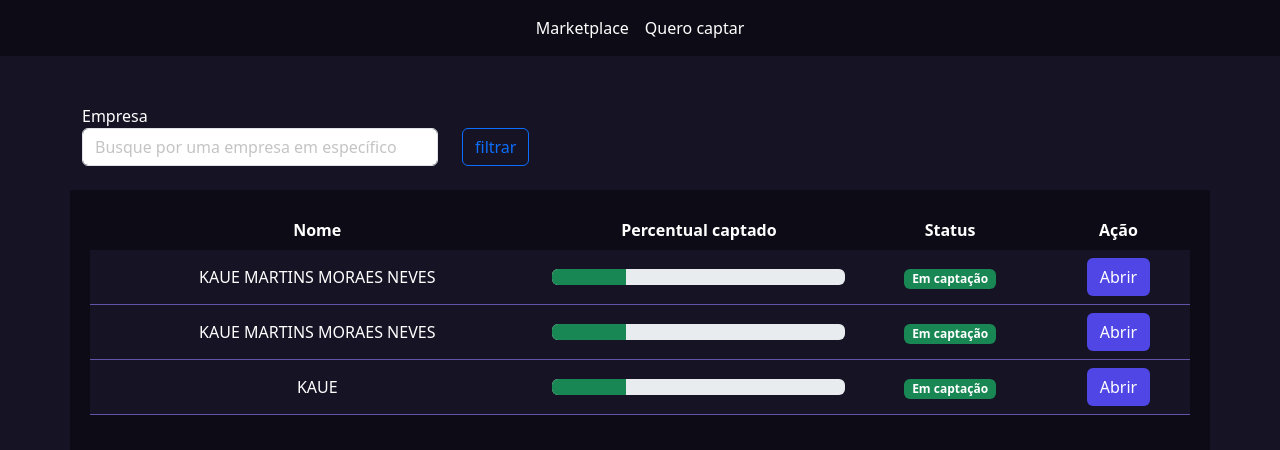
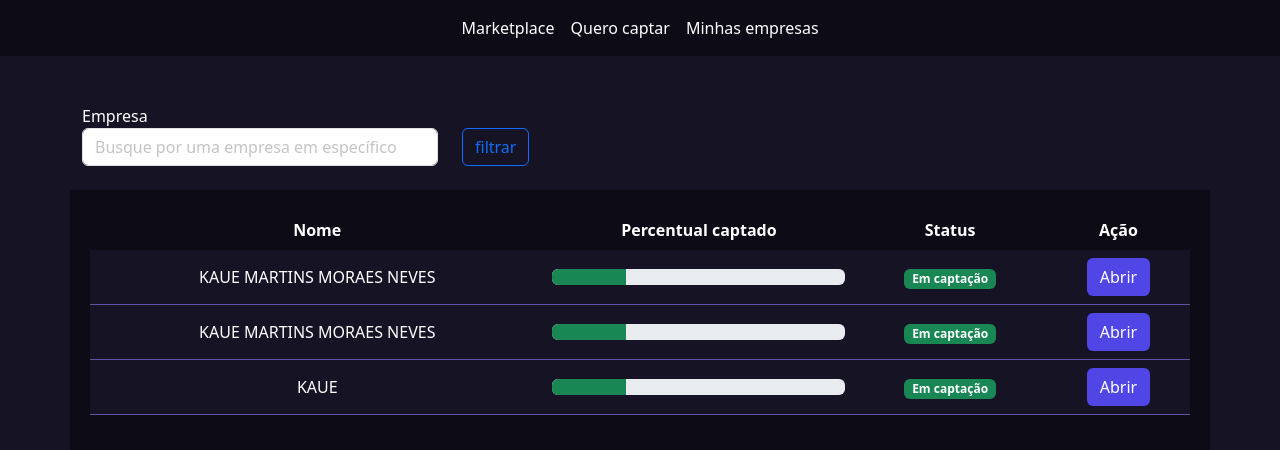
Before and after one commit to barba-branca/New-startse, a Django app: page /empresarios/listar_empresas/ in a window 1280 px wide. Shown: the top 450 px of the page. Run offline with Django 5.2, Linux system fonts and the light colour scheme; a user stored in the database is signed in; data comes from the database, SQL or seed files in the repository; both versions use the stored data as it was after the commit; parts of the project's set-up code (start-up, migrations or seed data) failed here and were passed over.

Commit message:
agora o usuario tanto investido tanto empresario consegue navegar na plataforma. implementei um novo link 'Minhas empresas' aonde depois que o usuario cadastra as suas empresas pode ir ver as empresas cadastradas por ele e linkei a parte dos investidores no marketplace

```diff
--- a/core/urls.py
+++ b/core/urls.py
@@ -9,4 +9,12 @@ urlpatterns = [
     path('usuarios/', include('usuarios.urls')),  # Inclui as URLs do app 'usuarios'
     path('empresarios/', include('empresarios.urls')),  # Rota para o app 'empresarios'
     path('investidores/', include('investidores.urls')),  # Rota para o app 'investidores'
+    path('', lambda request : redirect('/empresarios/cadastrar_empresa'))    # redireciona o usuario pra cadastrar empresa'), name='home'),  # Redireciona para a página de login
 ] + static(settings.MEDIA_URL, document_root=settings.MEDIA_ROOT)  # Serve arquivos de mídia em desenvolvimento
+
+
+
+# O código acima é a configuração de URLs do Django para um projeto. Ele inclui as seguintes partes:
+# - Importações necessárias para o funcionamento das URLs.
+# - Configuração das URLs principais do projeto, incluindo redirecionamento para a página de login e inclusão de URLs específicas para diferentes aplicativos (usuarios, empresarios, investidores).
+# - Configuração para servir arquivos de mídia durante o desenvolvimento.
--- a/empresarios/templates/listar_empresas.html
+++ b/empresarios/templates/listar_empresas.html
@@ -16,7 +16,7 @@
             <div class="col-md-4">
                 <form action="{% url 'listar_empresas' %}" method="GET">
                     <label>Empresa</label>
-                    <input type="text" name="empresa" class="form-control" placeholder="Busque por uma empresa em específico">
+                    <input type="text" name="empresa" class="form-control" placeholder="Busque por uma empresa em específico" {% if name_empresa %}value="{{nome_empresa}}" {% endif %}>
                 </div>
                 <div class="col-md">
                     <br>
--- a/empresarios/views.py
+++ b/empresarios/views.py
@@ -3,6 +3,8 @@ from .models import Empresas, Documento, Metricas
 from django.contrib import messages
 from django.contrib.messages import constants
 from investidores.models import PropostaInvestimento
+
+
 
 def cadastrar_empresa(request):
     if  not request.user.is_authenticated:
--- a/templates/partials/barra_navegacao.html
+++ b/templates/partials/barra_navegacao.html
@@ -3,11 +3,14 @@
         <div class="collapse navbar-collapse justify-content-center" id="navbarNav">
             <ul class="navbar-nav">
                 <li class="nav-item">
-                    <a class="nav-link active" aria-current="page" href="">Marketplace</a>
+                    <a class="nav-link active" aria-current="page" href="{% url 'sugestao' %}">Marketplace</a>
                 </li>
+
                 <li class="nav-item">
                     <a class="nav-link active" href="{% url 'cadastrar_empresa' %}">Quero captar</a>
                 </li>
+                <li class="nav-item">
+                    <a class="nav-link active" href="{% url 'listar_empresas' %}">Minhas empresas</a>
             </ul>
             </div>
     </div>
```
Also changed, not shown: db.sqlite3.
